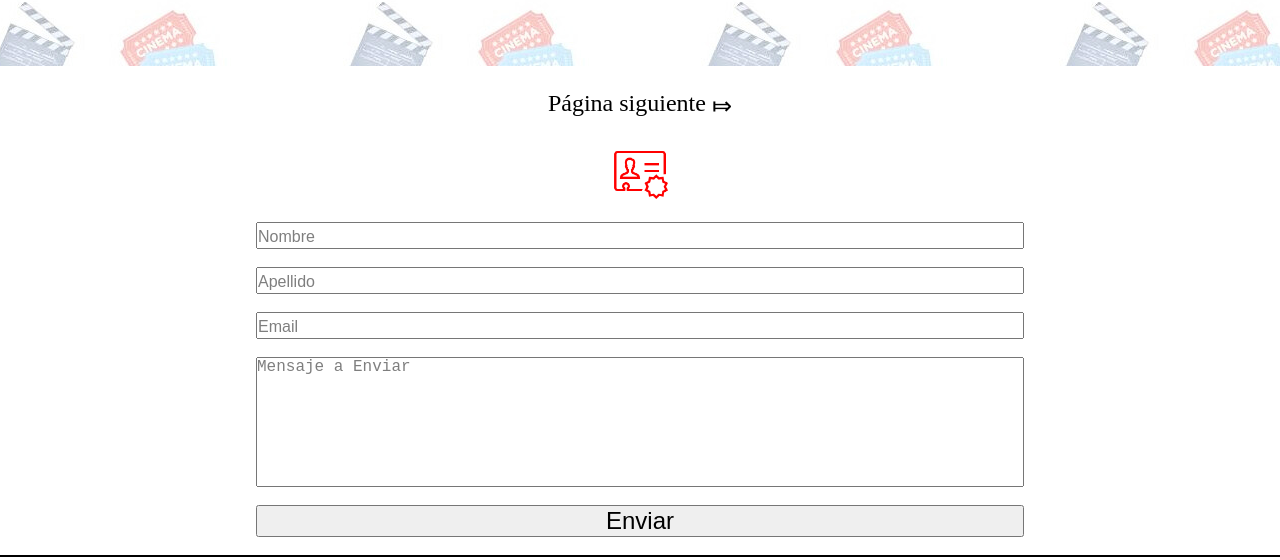
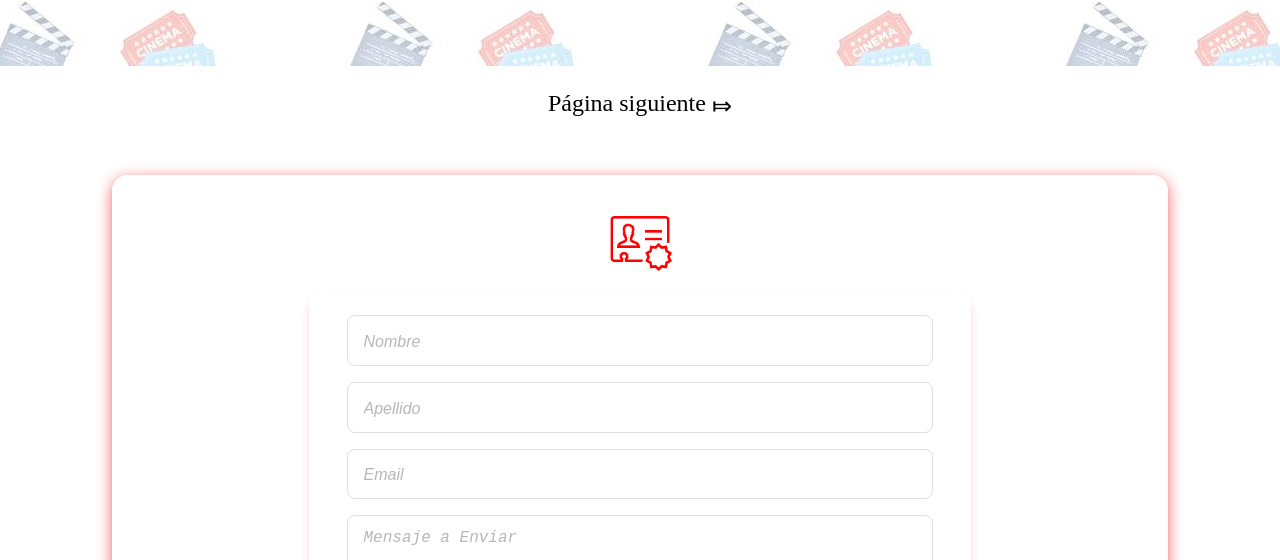
Before and after one commit to agmonetti/Blog, a plain HTML site: page index.html in a window 1280 px wide. Shown: the part 4963-5523 px from the top of the page. Drawn offline with Linux system fonts and the light colour scheme.

Commit message:
cambios visuales al form

```diff
--- a/estilos.css
+++ b/estilos.css
@@ -350,35 +350,89 @@ justify-content: center;
 
 }
 
+/* Estilos mejorados para el formulario en versión móvil */
+#contacto {
+    width: 80%;
+    margin: 2rem auto 3rem;
+    padding: 1rem;
+    background-color: rgba(255, 255, 255, 0.9);
+    border-radius: 1rem;
+    box-shadow: 0 4px 15px rgba(242, 54, 54, 0.8);;
+}
+
+.iconoContacto {
+    width: 4rem;
+    height: 4rem;
+    margin: 1rem auto;
+
+}
+
 .contactoFormulario {
     background-color: white;
     display: flex;
     flex-direction: column;
-    justify-content: space-evenly;
-    margin: 2rem;
-    height: 22rem;
-
+    align-items: center;
+    justify-content: center;
+    margin: 0 auto;
+    padding: 1.5rem;
+    height: auto;
+    border-radius: 1rem;
+    box-shadow: 0 6px 8px rgba(242, 54, 54, 0.2);
+    max-width: 90%;
 }
 
-.contactoFormulario input {
+.contactoFormulario input,
+.contactoFormulario textarea {
+    width: 90%;
+    padding: 0.8rem 1rem;
+    margin-bottom: 1rem;
     font-size: 1.25rem;
+    border: 1px solid #e0e0e0;
+    border-radius: 0.5rem;
+    transition: all 0.3s ease;
+}
+
+.contactoFormulario input:focus,
+.contactoFormulario textarea:focus {
+    outline: none;
+    border-color: rgba(242, 54, 54, 0.8);
+    box-shadow: 0 0 0 2px rgba(242, 54, 54, 0.2);
 }
 
 .contactoFormulario textarea {
     font-size: 1.25rem;
-    resize: none; /* Evita que el usuario cambie el tamaño del textarea */
-    height: 8rem; /* Ajusta la altura según sea necesario */
+    resize: none;
+    height: 8rem;
+    margin-bottom: 1.5rem;
+}
+
+.contactoFormulario input[type="submit"] {
+    width: 80%;
+    background-color: rgba(242, 54, 54, 0.8);
+    color: white;
+    font-weight: bold;
+    font-size: 1.25rem;
+    border: none;
+    padding: 0.8rem 0;
+    border-radius: 0.5rem;
+    cursor: pointer;
+    transition: all 0.3s ease;
+    margin-top: 0.5rem;
+    box-shadow: 0 4px 6px rgba(0, 0, 0, 0.1);
+}
+
+.contactoFormulario input[type="submit"]:hover,
+.contactoFormulario input[type="submit"]:focus {
+    background-color: rgba(242, 54, 54, 1);
+    transform: translateY(-2px);
+    box-shadow: 0 6px 8px rgba(0, 0, 0, 0.15);
 }
 
 ::placeholder {
-  opacity: 0.5; /* Puedes ajustar este valor entre 0 y 1 */
-  color: black; /* Un color gris claro es común para placeholders */
-  font-size: 1rem;
-}
-
-.iconoContacto {
-    width: 3.5rem;
-    height: 3.5rem;
+    opacity: 0.6;
+    color: #888;
+    font-size: 1rem;
+    font-style: italic;
 }
 
 
--- a/index.html
+++ b/index.html
@@ -56,7 +56,7 @@
                 </span>
                 </p>
                 <li class="liEscritorio"><a href="https://agmonetti.github.io/LinktreeClone/" class="listaNav">Linktree</a></li>
-                <li class="liEscritorio"><a href="#" class="listaNav">Contacto</a></li>
+                <li class="liEscritorio"><a href="#contacto" class="listaNav">Contacto</a></li>
             </ul>
         </div>
 
```
